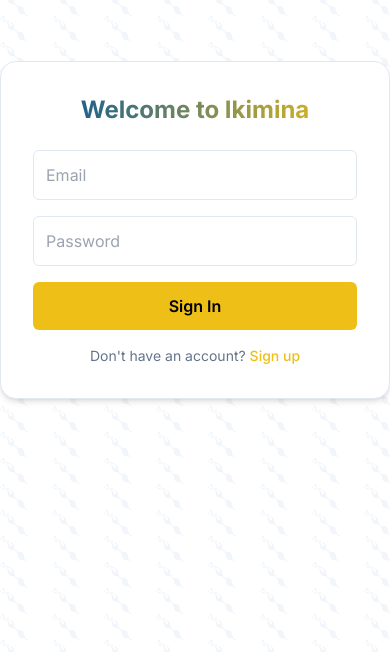
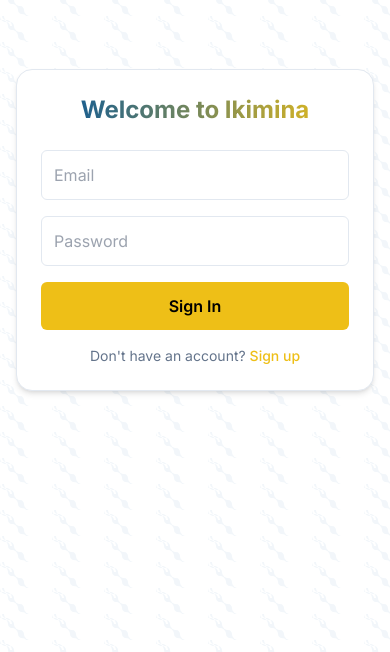
Before and after one commit to jeremie-star/SavCycle, a Next.js app: page /auth in a window 390 px wide. Shown: the part 192-844 px from the top of the page. Built offline with nearby package versions, Linux system fonts and the light colour scheme.

Commit message:
responsiveness to the signin page

```diff
--- a/app/auth/page.tsx
+++ b/app/auth/page.tsx
@@ -16,8 +16,8 @@
   };
 
   return (
-    <div className="min-h-screen flex items-center justify-center pattern-hills bg-background text-foreground">
-      <div className="bg-card text-card-foreground p-8 rounded-2xl shadow-md border border-border w-full max-w-md hover-card">
+    <div className="min-h-screen flex items-center justify-center px-4 sm:px-6 bg-background pattern-hills text-foreground">
+      <div className="bg-card text-card-foreground w-full max-w-md p-6 sm:p-8 rounded-2xl shadow-md border border-border hover-card">
         <h2 className="text-2xl font-bold text-center mb-6 gradient-text">
           Welcome to Ikimina
         </h2>
--- a/components/header.tsx
+++ b/components/header.tsx
@@ -64,7 +64,7 @@
       <div className="flex items-center gap-2">
         <LanguageToggle />
         <ThemeToggle />
-        <AuthButton /> /* Auth button added here */
+        <AuthButton /> {/* Auth button added here */}
       </div>
     </header>
   );
```
